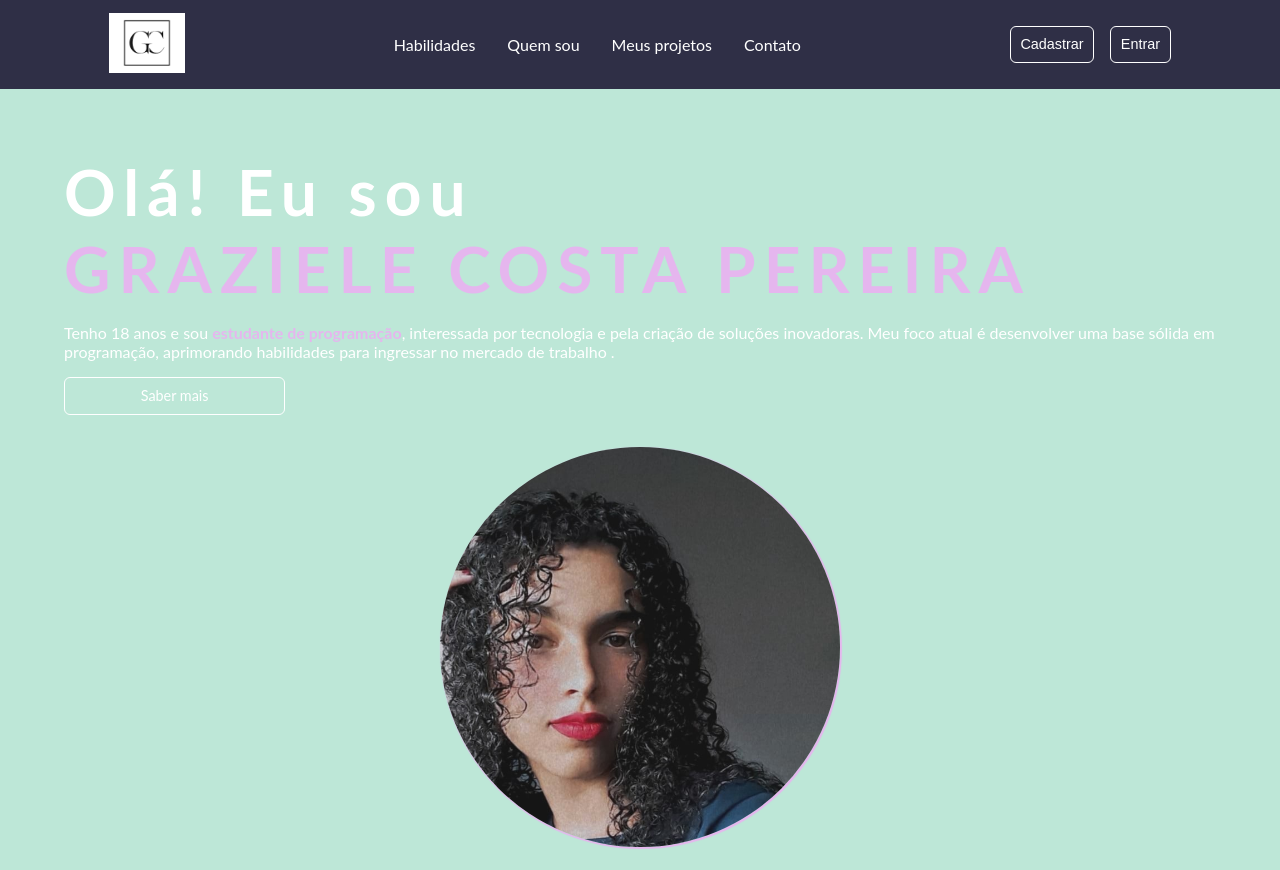
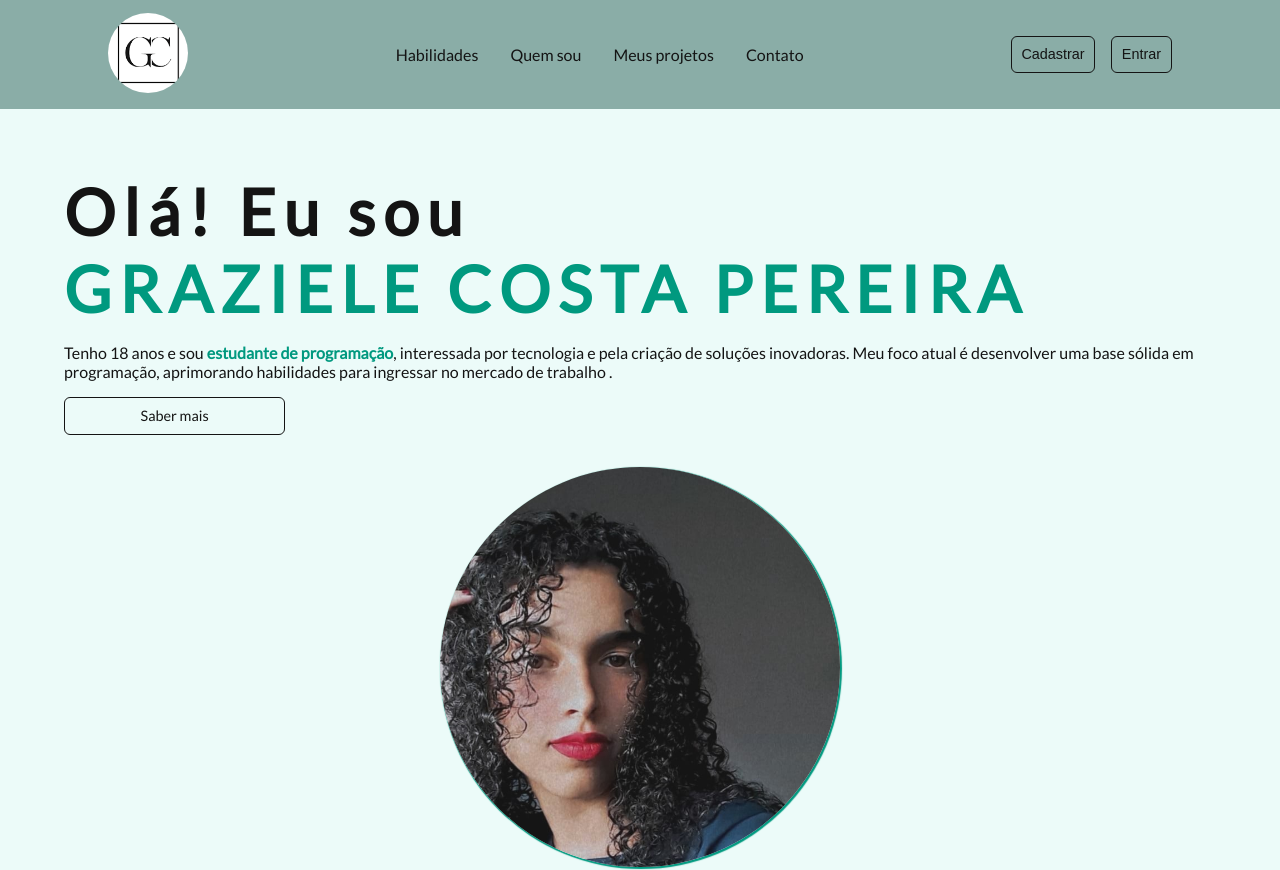
Before and after one commit to grazi230/projetofinalgrazi, a plain HTML site: page index.html in a window 1280 px wide. Shown: the top 870 px of the page. Drawn offline with Linux system fonts and the light colour scheme; no server answers.

Commit message:
Add files via upload

```diff
--- a/style.css
+++ b/style.css
@@ -1,12 +1,15 @@
+/* Importando a fonte Lato do Google Fonts */
+@import url('https://fonts.googleapis.com/css2?family=Lato');
+
 /* Definindo as cores principais como variáveis CSS */
 :root {
-    --white: #fff;
-    --dark1: #bde7d7; /* Cor de fundo principal */
-    --dark2: #30d1bc; /* Cor de seções */
+    --white: #141414;
+    --dark1: #ECFBF9; /* Cor de fundo principal */
+    --dark2: #8AADA7; /* Cor de seções */
     --dark3: #ffffff; /* Cor clara (pode alterar para contraste) */
     --dark4: #fff; /* Alternativa de cor clara */
-    --dark5: #e9a7d8; /* Cor de destaque */
-    --cyan1: #e5b6ee; /* Outra cor de destaque */
+    --dark5: #043930; /* Cor de destaque */
+    --cyan1: #00997F; /* Outra cor de destaque */
 }
 
 /* Resetando margens e preenchimentos padrão */
@@ -48,14 +51,20 @@ header {
     gap: 1rem;
     flex-wrap: wrap;
     padding: 0.8rem;
-    background-color: #2f2f46;
+    background-color: #8AADA7;
     min-height: 50px;
 }
 
 /* Imagem do logo no cabeçalho */
 .img-logo {
     height: 100%;
-    max-height: 60px;
+    max-height: 80px;
+
+        width: 80px; /* Defina um tamanho específico */
+        height: 80px; /* Mesma altura para manter o círculo perfeito */
+        border-radius: 50%; /* 50% garantirá o formato circular */
+        object-fit: cover; /* Garante que a imagem preencha o círculo corretamente */
+
 }
 
 /* Navegação no cabeçalho */
```
